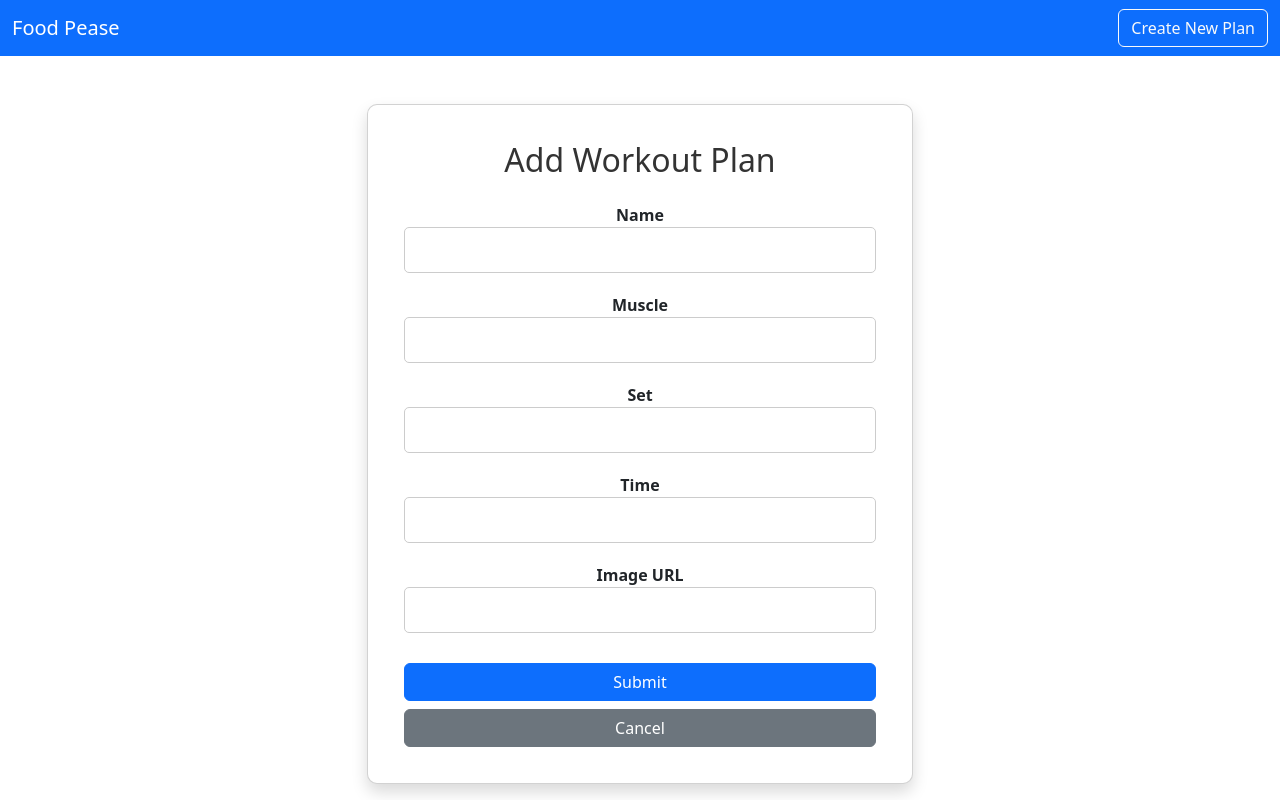
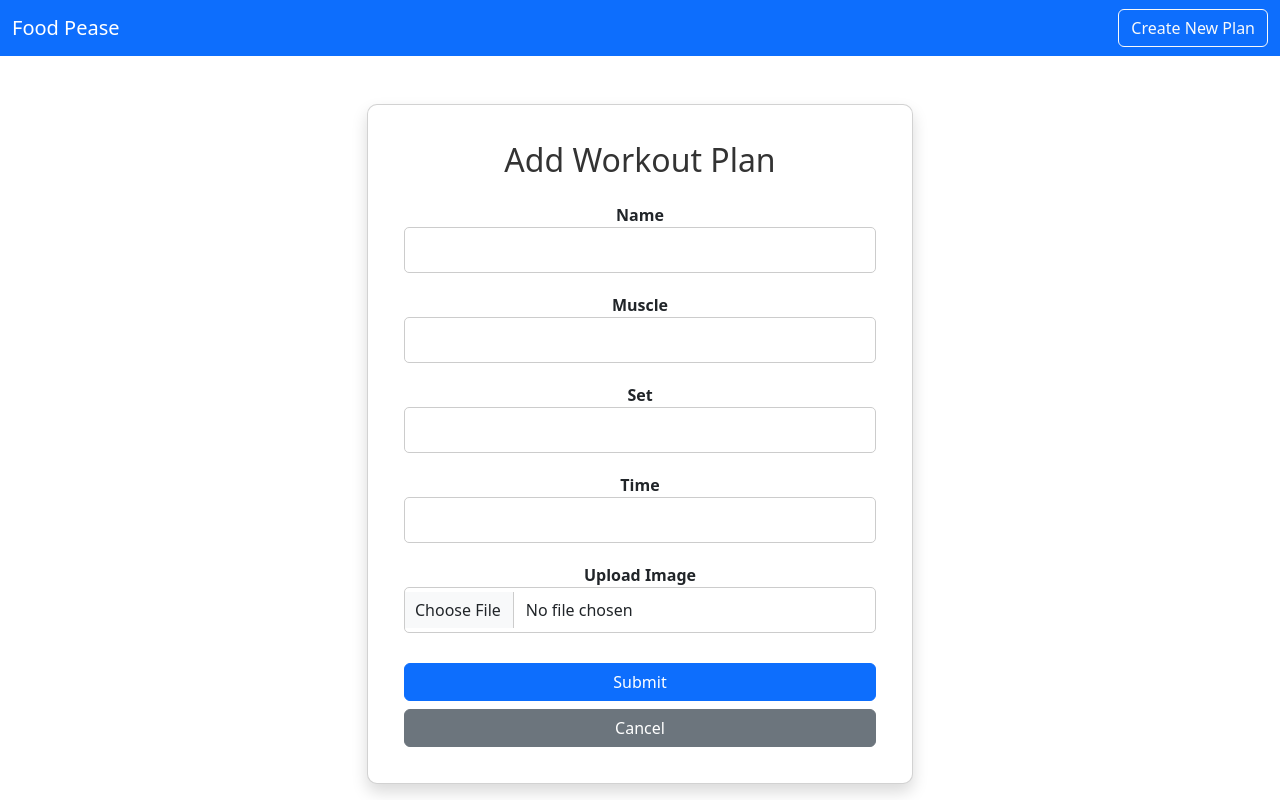
Before and after one commit to PAF-IT3030/paf-assignment-new-2024-reg_we_24, a React (Create React App) app: page /adduser in a window 1280 px wide. Built offline with nearby package versions, Linux system fonts and the light colour scheme.

Commit message:
image upload

```diff
--- a/src/users/AddWorkout.js
+++ b/src/users/AddWorkout.js
@@ -92,13 +92,14 @@ export default function AddWorkout() {
                 </div>
                 <div className="form-group">
                   <label htmlFor="image" className="custom-label">
-                    Image URL
+                    Upload Image
                   </label>
                   <input
-                    type="text"
+                    type="file"
                     className="form-control custom-input"
                     id="image"
                     name="image"
+                    accept=".jpg, .jpeg, .png"
                     value={image}
                     onChange={onInputChange}
                   />
```
